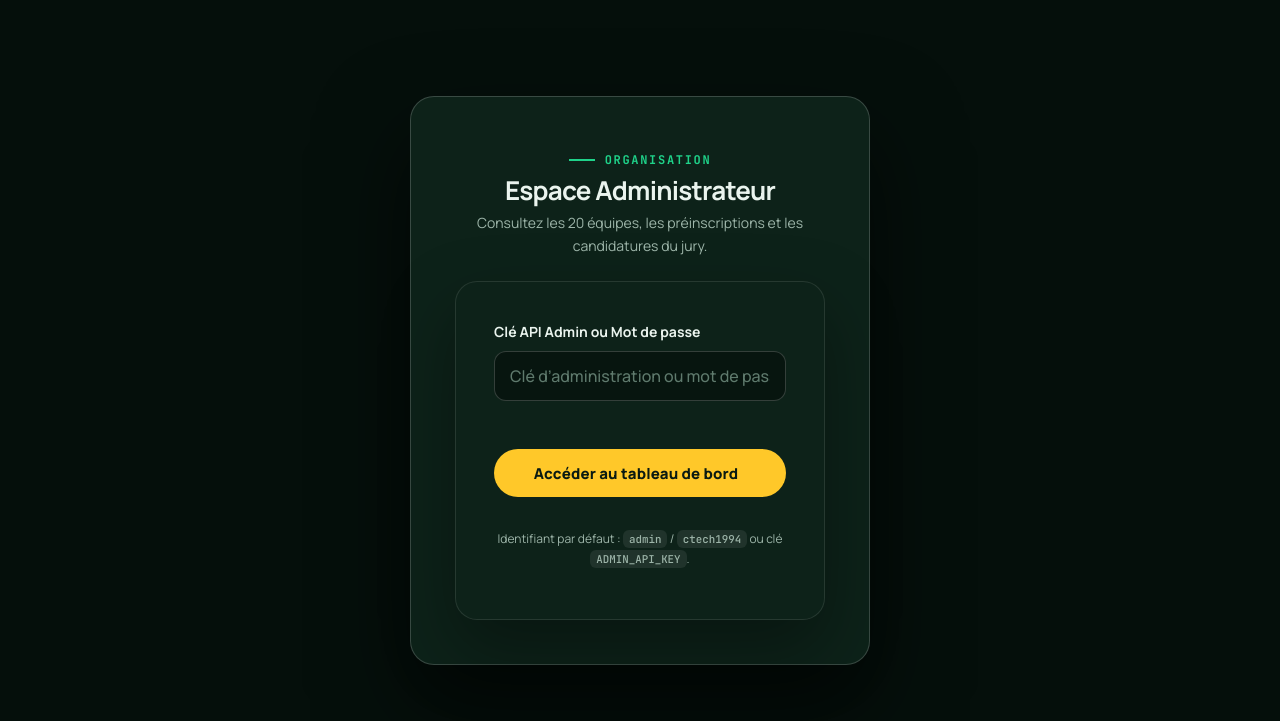
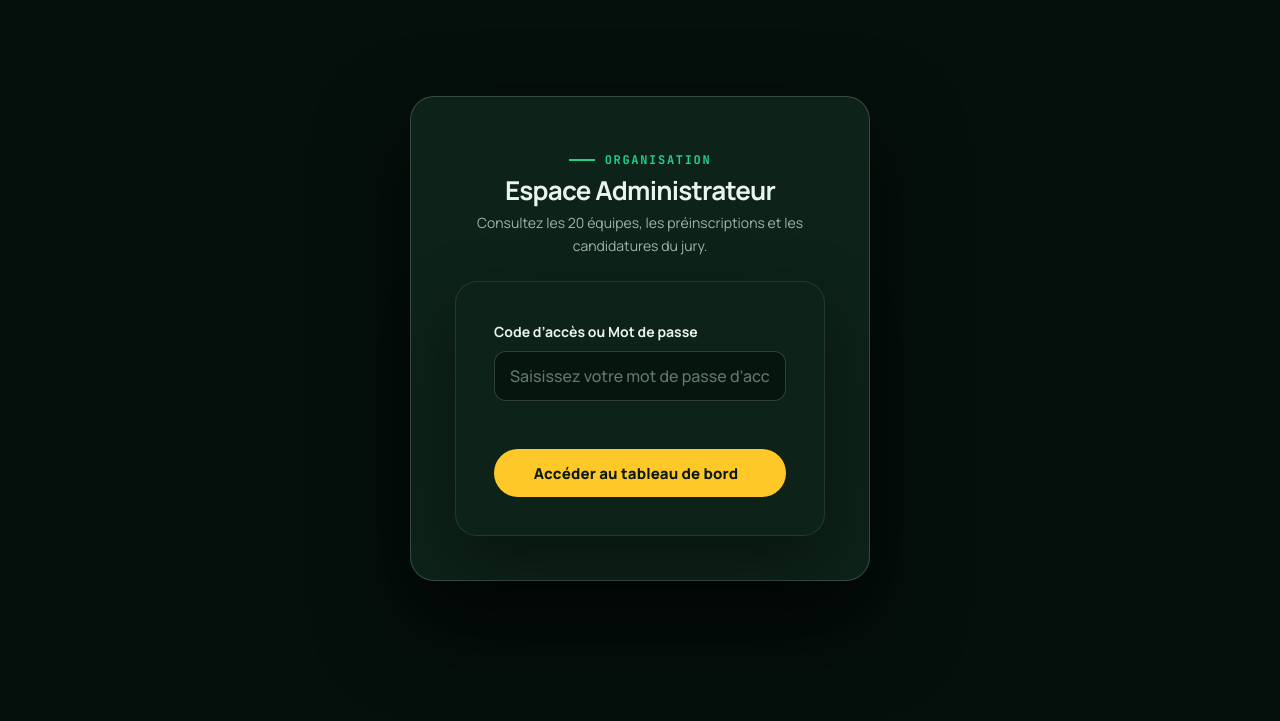
Before and after one commit to Thanzou360/hackathon-ctech-2026, a website: page admin.html in a window 1280 px wide. Shown: the part 79-800 px from the top of the page. Drawn offline with Linux system fonts and the light colour scheme; a web font is replaced by a local one.

Commit message:
fix(security): masque les identifiants et mot de passe par défaut sur la page admin

```diff
--- a/admin.html
+++ b/admin.html
@@ -63,14 +63,11 @@ tr:hover td { background: rgba(255,255,255,.02); }
       <p style="color: var(--mut); font-size: 14px; margin-top: 6px;">Consultez les 20 équipes, les préinscriptions et les candidatures du jury.</p>
     </div>
     <form id="admin-login-form">
-      <label>Clé API Admin ou Mot de passe
-        <input type="password" id="auth-key" required placeholder="Clé d’administration ou mot de passe" autocomplete="current-password">
+      <label>Code d’accès ou Mot de passe
+        <input type="password" id="auth-key" required placeholder="Saisissez votre mot de passe d’accès" autocomplete="current-password">
       </label>
       <div id="login-feedback" role="alert" aria-live="assertive"></div>
       <button class="btn gold" type="submit" id="btn-login" style="width: 100%; margin-top: 8px;">Accéder au tableau de bord</button>
-      <p style="font-size: 12px; color: var(--mut); text-align: center; margin-top: 12px;">
-        Identifiant par défaut : <code>admin</code> / <code>ctech1994</code> ou clé <code>ADMIN_API_KEY</code>.
-      </p>
     </form>
   </div>
 
```
